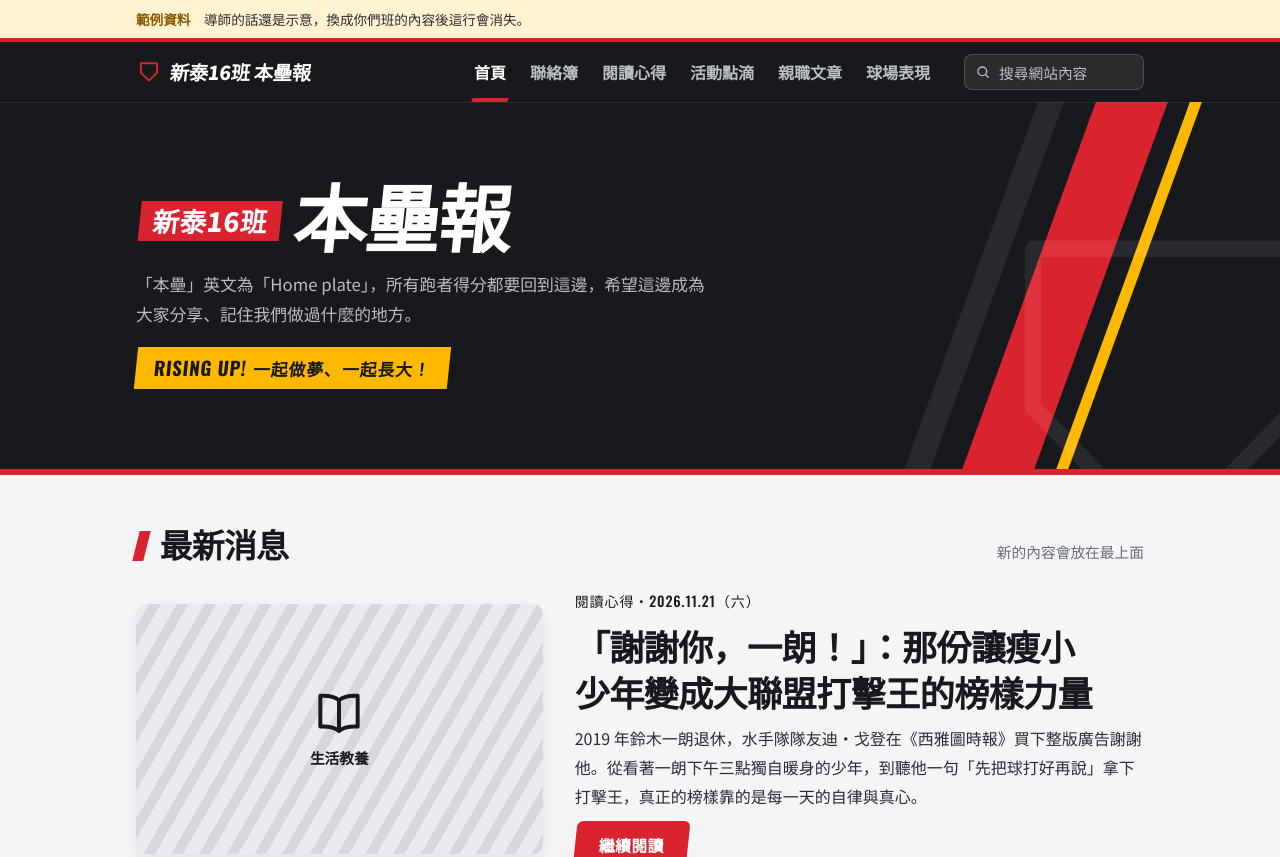
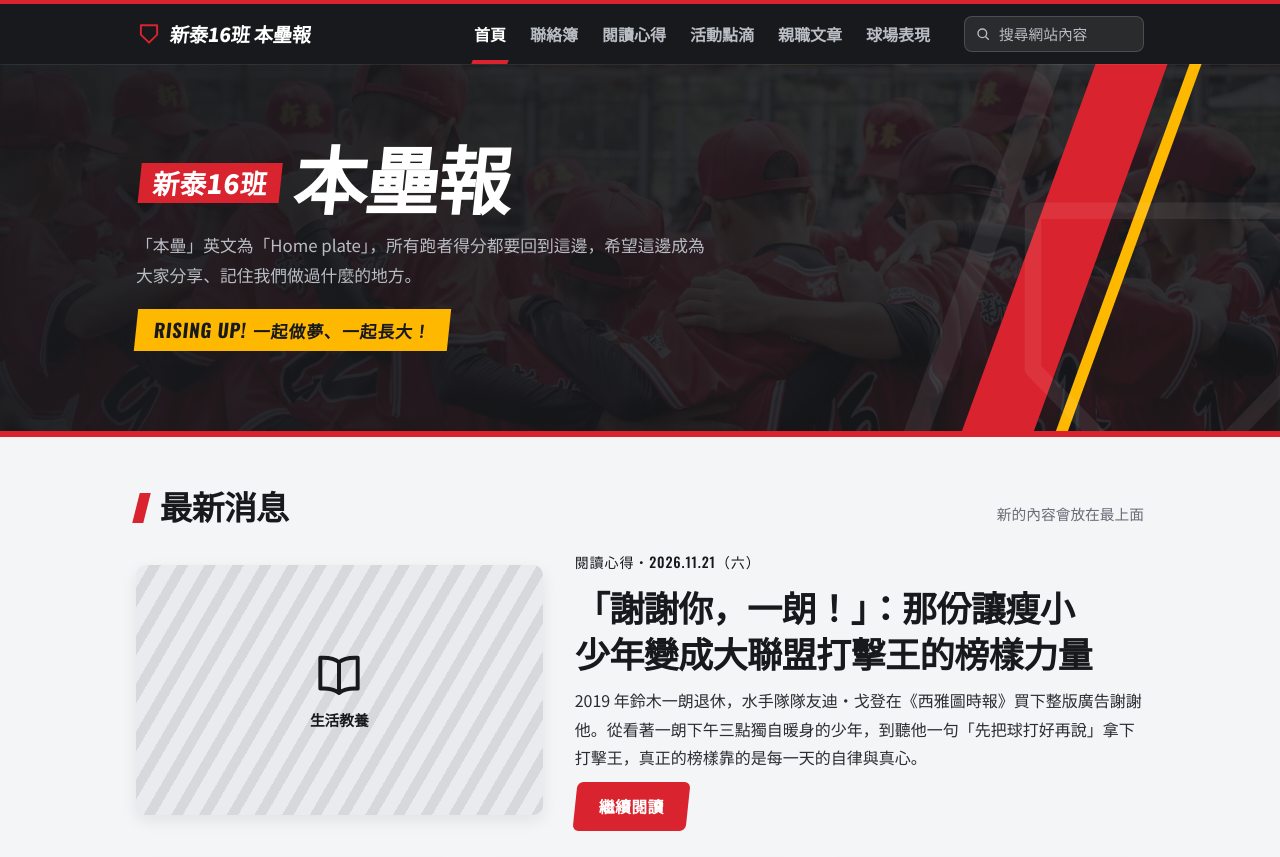
Before and after one commit to yilaoshih/XT16Home, a plain HTML site: page index.html in a window 1280 px wide. Shown: the top 857 px of the page. Drawn offline with nearby package versions, Linux system fonts and the light colour scheme.

Commit message:
導師的話換成老師的文字、首頁封面加上淡淡的背景照片
- site.json：teacherNote、teacherSign（創譯老師）、sample 改成 false（拿掉範例資料提示列）、新增 heroPhoto
- index.html：首頁 Hero 加 .hero-photo（opacity .12，左側漸層）
- images/site/hero.jpg、hero-s.jpg：球隊圍圈照片，帽子繡名已模糊、去除拍攝資訊

Co-Authored-By: Claude Opus 5.5 <noreply@anthropic.com>
Claude-Session: https://claude.ai/code/session_01RnDiXoe9wAjFstjUsQu75a

```diff
--- a/data/site.json
+++ b/data/site.json
@@ -1,11 +1,16 @@
 {
-  "sample": true,
+  "sample": false,
   "className": "新泰16班 本壘報",
   "paperName": "本壘報",
   "classTag": "新泰16班",
   "classFull": "新泰國中 七年16班",
   "subtitle": "「本壘」英文為「Home plate」，所有跑者得分都要回到這邊，希望這邊成為大家分享、記住我們做過什麼的地方。",
   "motto": "Rising Up! 一起做夢、一起長大！",
+  "heroPhoto": {
+    "src": "images/site/hero.jpg",
+    "thumb": "images/site/hero-s.jpg",
+    "position": "50% 70%"
+  },
   "teamName": "新泰國中棒球隊",
   "inningsPerGame": 7,
   "minABPerGame": 2,
@@ -14,8 +19,8 @@
     "embed": true,
     "note": "每天放學前更新作業與提醒，家長看完請簽名。"
   },
-  "teacherNote": "這裡是我們班的班刊。\n教室裡讀過的文章、同學寫下的心得、球場上的每一場比賽、一起出去的每一天，都會慢慢記在這裡。\n希望三年後回頭翻，大家都還記得我們是怎麼一起長大的。",
-  "teacherSign": "導師",
+  "teacherNote": "能夠被記得、被想起、被想念、被懂得，我們才知道自己是誰，才能確定自己從哪裡來。--《型男飛行日記》\n教室裡讀過的文章、同學寫下的心得、球場上的每一場比賽、一起出去的每一天，都會慢慢記在這裡。\n希望三年後回頭翻，大家都還記得我們是怎麼一起長大的。",
+  "teacherSign": "創譯老師",
   "teamPage": {
     "url": "https://www.facebook.com/profile.php?id=100063651651656",
     "label": "球隊 Facebook 粉絲專頁"
--- a/index.html
+++ b/index.html
@@ -205,6 +205,9 @@ mark{background:var(--sun-soft);color:inherit;border-radius:3px;padding:0 1px;bo
 .banner .wrap{position:relative;z-index:2}
 .banner.home .wrap{padding-block:72px 80px}
 .banner.page .wrap{padding-block:46px 52px}
+.hero-photo{position:absolute;inset:0;z-index:0;pointer-events:none}
+.hero-photo img{width:100%;height:100%;object-fit:cover;object-position:50% 70%;opacity:.12;filter:saturate(.6)}
+.hero-photo::after{content:"";position:absolute;inset:0;background:linear-gradient(90deg,color-mix(in srgb,var(--hero) 55%,transparent) 0%,transparent 70%)}
 .hero-deco{position:absolute;inset:0;z-index:1;pointer-events:none}
 .hero-deco i{position:absolute;top:-20%;bottom:-20%;transform:skewX(-20deg)}
 .hero-deco .s1{right:14%;width:72px;background:var(--btn)}
@@ -835,7 +838,9 @@ function chrome(){
 const HERO_DECO = `<div class="hero-deco" aria-hidden="true"><i class="s3"></i><i class="s1"></i><i class="s2"></i><svg viewBox="0 0 100 100"><path d="M10 6H90V54L50 95L10 54Z" fill="none" stroke="currentColor" stroke-width="5" stroke-linejoin="round"/></svg></div>`;
 function banner(kind, title, sub, extra = ''){
   const T = kind === 'home' ? 'h1' : 'h2';
-  return `<header class="banner ${kind}">${HERO_DECO}
+  const hp = kind === 'home' ? D.site.heroPhoto : null;
+  const photo = hp && hp.src ? `<picture class="hero-photo" aria-hidden="true">${hp.thumb ? `<source media="(max-width:720px)" srcset="${esc(hp.thumb)}">` : ''}<img src="${esc(hp.src)}" alt=""${hp.position ? ` style="object-position:${esc(hp.position)}"` : ''}></picture>` : '';
+  return `<header class="banner ${kind}">${photo}${HERO_DECO}
     <div class="wrap"><${T}>${title}</${T}>${sub ? `<p>${sub}</p>` : ''}${extra}</div></header>`;
 }
 const band = (cls, inner, wrap = '') => `<section class="band ${cls}"><div class="wrap ${wrap}">${inner}</div></section>`;
```
Also changed, not shown: images/site/hero-s.jpg (added), images/site/hero.jpg (added).
